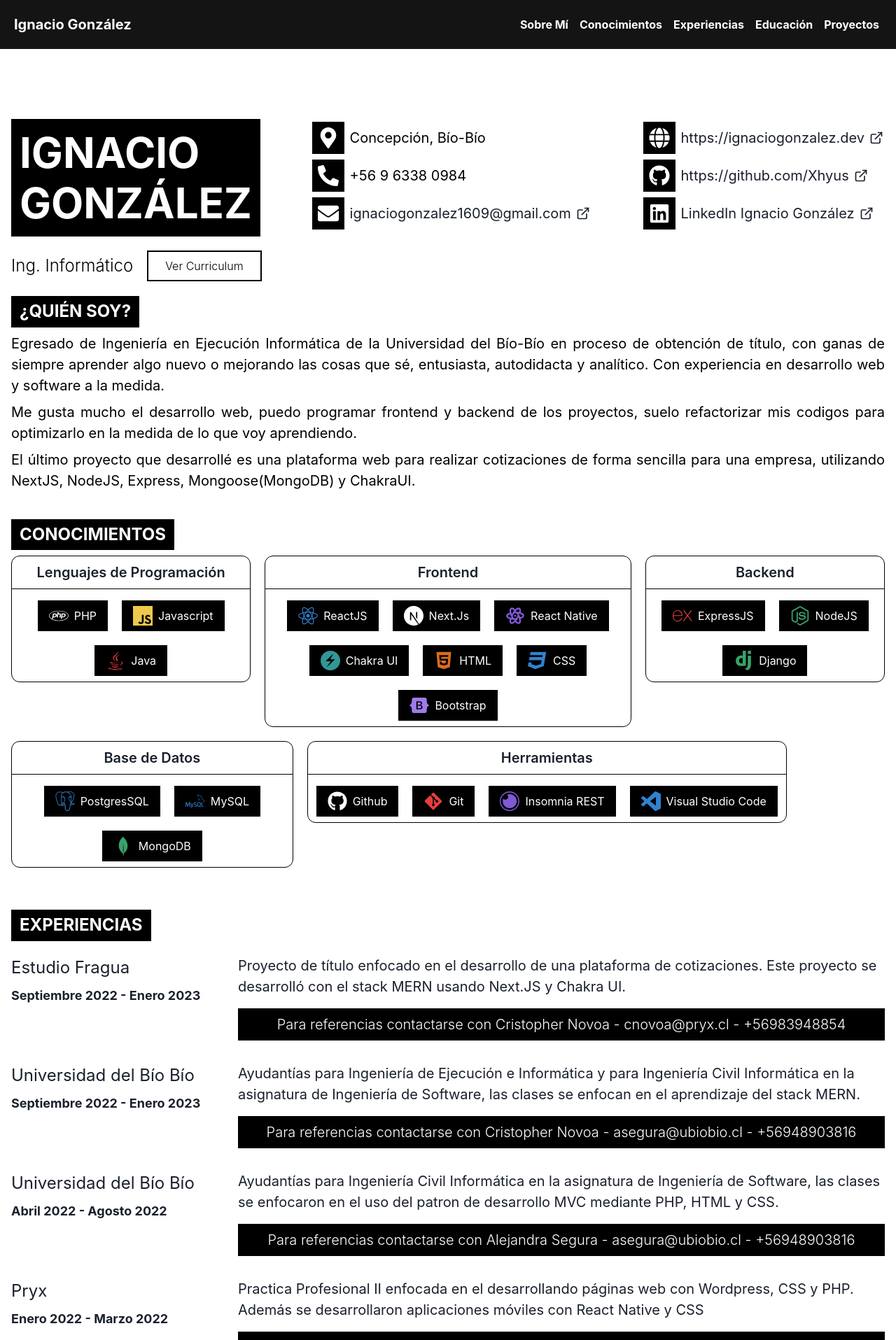
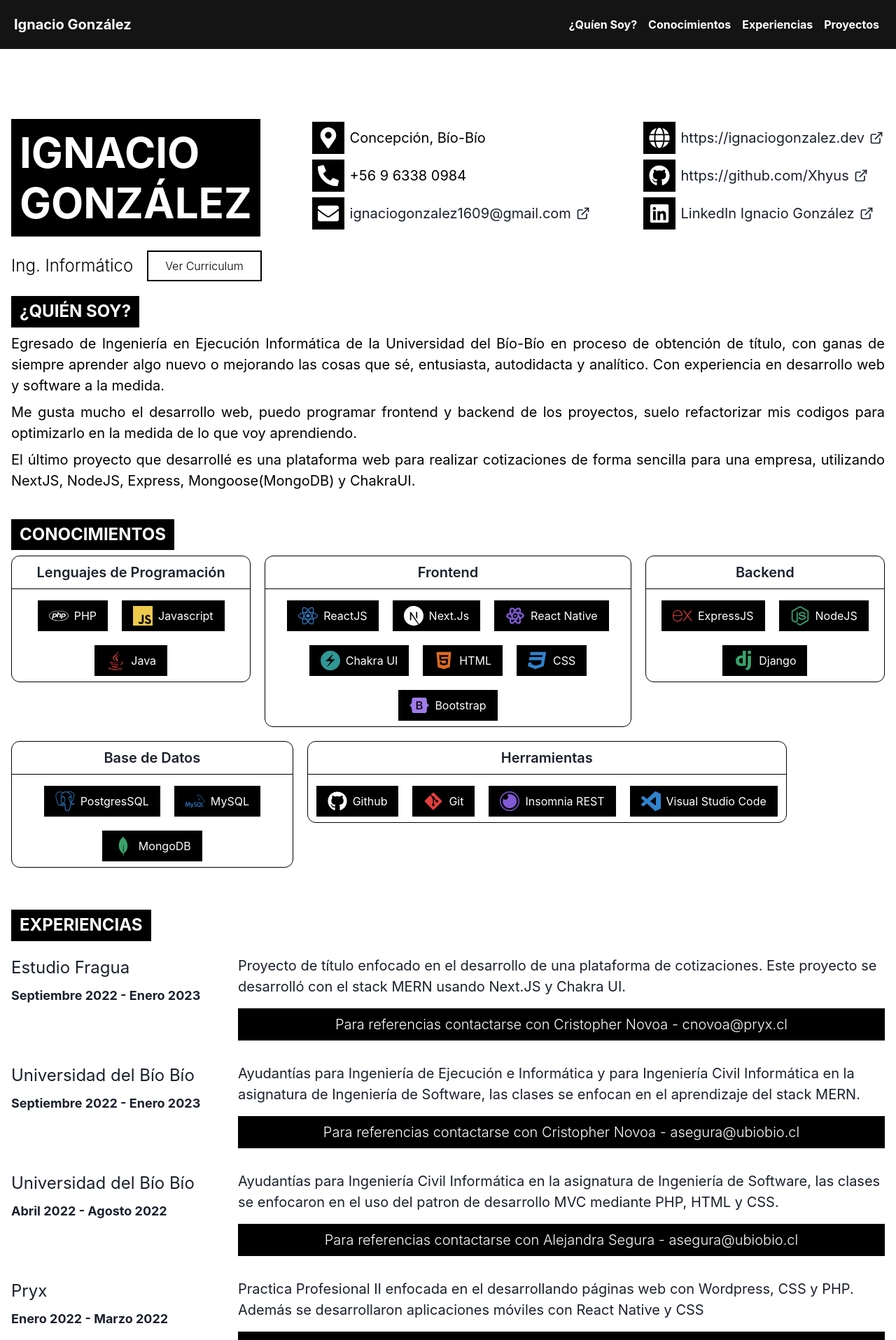
Before and after one commit to Xhyus/Portafolio-v2, a React (Vite) app: page / in a window 1280 px wide. Shown: the top 1915 px of the page at 70% size. Built offline with nearby package versions, Linux system fonts and the light colour scheme.

Commit message:
Modificacion: Se modifican detalles esteticos finales de los componentes

```diff
--- a/src/components/Experiencia.jsx
+++ b/src/components/Experiencia.jsx
@@ -16,7 +16,6 @@ const Experiencia = () => {
                         detalle={experiencia.descripcion}
                         experiencia={experiencia.experiencia}
                         nombre={experiencia.nombre}
-                        telefono={experiencia.telefono}
                         correo={experiencia.correo}
                         referencia={experiencia.referencia}
                     />
--- a/src/components/Proyectos.jsx
+++ b/src/components/Proyectos.jsx
@@ -1,11 +1,11 @@
-import { HStack, WrapItem, Wrap } from '@chakra-ui/react'
+import { HStack, WrapItem, Wrap,Stack } from '@chakra-ui/react'
 import { proyectos } from '../static/proyectos'
 import Card from './generic_components/Card'
 import SubTitulo from './generic_components/SubTitulo'
 
 const Proyectos = () => {
     return (
-        <>
+        <Stack id="Proyectos">
             <SubTitulo data="PROYECTOS" size="2xl" type="h2" />
             <HStack w={'full'} h={"full"} py={5} justify={"center"}>
                 <Wrap spacing={10} justify={"center"}>
@@ -18,7 +18,7 @@ const Proyectos = () => {
                     })}
                 </Wrap>
             </HStack>
-        </>
+        </Stack>
     )
 }
 
--- a/src/components/SobreMi.jsx
+++ b/src/components/SobreMi.jsx
@@ -6,7 +6,7 @@ import Icono from './generic_components/Icono'
 
 const SobreMi = () => {
     return (
-        <Stack w="full" py={5} >
+        <Stack w="full" py={5} id="QuienSoy">
             <Wrap justify="space-between" align="flex-start">
                 <WrapItem>
                     <Box bgColor="black" p={3} w="fit-content">
--- a/src/components/generic_components/Navbar.jsx
+++ b/src/components/generic_components/Navbar.jsx
@@ -13,10 +13,9 @@ const Navbar = () => {
             <Flex backgroundColor={"blackAlpha.900"} verticalAlign={"center"} p={5} justify="space-between">
                 <Text fontSize="xl" color="white" fontWeight="bold">Ignacio González</Text>
                 <HStack>
-                    <LinkButton href="#SobreMi" tag="Sobre Mí" />
+                    <LinkButton href="#QuienSoy" tag="¿Quíen Soy?" />
                     <LinkButton href="#Conocimientos" tag="Conocimientos" />
                     <LinkButton href="#Experiencias" tag="Experiencias" />
-                    <LinkButton href="#Educacion" tag="Educación" />
                     <LinkButton href="#Proyectos" tag="Proyectos" />
                 </HStack>
             </Flex>
@@ -41,10 +40,9 @@ const Navbar = () => {
                             </DrawerHeader>
                             <DrawerBody>
                                 <Stack>
-                                    <LinkButton href="#SobreMi" tag="Sobre Mí" />
+                                    <LinkButton href="#QuienSoy" tag="¿Quíen Soy?" />
                                     <LinkButton href="#Conocimientos" tag="Conocimientos" />
                                     <LinkButton href="#Experiencias" tag="Experiencias" />
-                                    <LinkButton href="#Educacion" tag="Educación" />
                                     <LinkButton href="#Proyectos" tag="Proyectos" />
                                 </Stack>
                             </DrawerBody>
--- a/src/components/generic_components/PresentacionExperiencia.jsx
+++ b/src/components/generic_components/PresentacionExperiencia.jsx
@@ -1,7 +1,7 @@
 import { Stack, Text } from "@chakra-ui/react"
 import Referencias from "./Referencias"
 
-const PresentacionExperiencia = ({ periodo, empresa, detalle, experiencia, nombre, telefono, correo, referencia }) => {
+const PresentacionExperiencia = ({ periodo, empresa, detalle, experiencia, nombre, correo, referencia }) => {
     return (
         <Stack w="full" align="flex-start" gap={{ base: 2, md: 6 }} flexDirection={{ base: "column", md: "row" }} py={3}>
             <Stack maxW="300px" w="full" align="flex-start"  >
@@ -11,7 +11,7 @@ const PresentacionExperiencia = ({ periodo, empresa, detalle, experiencia, nombr
             <Stack align="flex-start"  >
                 <Text fontSize={{ base: "md", md: "xl" }} >{detalle}</Text>
                 <Text fontSize={{ base: "md", md: "xl" }} fontWeight="light">{experiencia}</Text>
-                {referencia && <Referencias nombre={nombre} telefono={telefono} correo={correo} />}
+                {referencia && <Referencias nombre={nombre} correo={correo} />}
             </Stack>
         </Stack>
     )
--- a/src/components/generic_components/Referencias.jsx
+++ b/src/components/generic_components/Referencias.jsx
@@ -1,9 +1,9 @@
 import { Box, Link, Text } from "@chakra-ui/react"
 
-const Referencias = ({ nombre, correo, telefono }) => {
+const Referencias = ({ nombre, correo }) => {
     return (
         <Box bgColor="black" p={2} w="full">
-            <Text color="white" fontWeight="light" textAlign="center" fontSize={{ base: "md", md: "xl" }}>Para referencias contactarse con {nombre} - <Link href={"mailto:" + correo}>{correo}</Link> - {telefono}</Text>
+            <Text color="white" fontWeight="light" textAlign="center" fontSize={{ base: "md", md: "xl" }}>Para referencias contactarse con {nombre} - <Link href={"mailto:" + correo}>{correo}</Link></Text>
         </Box>
     )
 }
```
